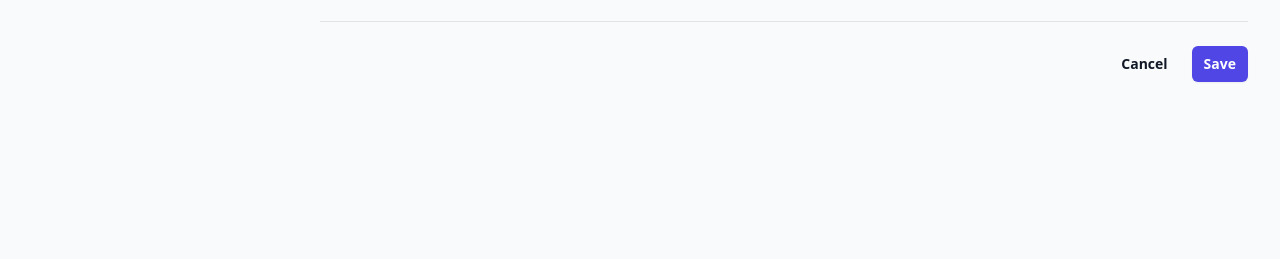
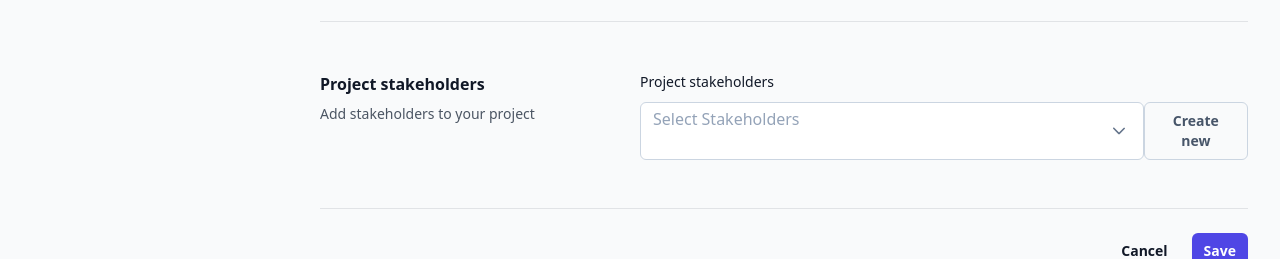
Before and after one commit to hang-up/cleartrack, a Vue app in the folder frontend/: page /#/projects/new in a window 1280 px wide. Shown: the part 992-1251 px from the top of the page. Before the commit the page ends 1114 px from the top, so only its background shows below. Built offline with nearby package versions, Linux system fonts and the light colour scheme; no server answers; the database is empty.

Commit message:
Added stakeholder form.

```diff
--- a/frontend/src/components/projects/Form.vue
+++ b/frontend/src/components/projects/Form.vue
@@ -219,6 +219,43 @@
             </div>
           </div>
         </div>
+
+        <div
+          class="grid grid-cols-1 gap-x-8 gap-y-10 border-b border-gray-900/10 pb-12 md:grid-cols-3"
+        >
+          <div>
+            <h2 class="text-base font-semibold leading-7 text-gray-900">Project stakeholders</h2>
+            <p class="mt-1 text-sm leading-6 text-gray-600">Add stakeholders to your project</p>
+          </div>
+
+          <div class="grid max-w-2xl grid-cols-1 gap-x-6 gap-y-8 sm:grid-cols-6 md:col-span-2">
+            <div class="sm:col-span-6">
+              <label class="block text-sm font-medium leading-6 text-gray-900"
+                >Project stakeholders</label
+              >
+              <div class="mt-2">
+                <div class="flex justify-between">
+                  <MultiSelect
+                    class="w-10/12"
+                    v-model="selectedStakeholders"
+                    :options="availableStakeholders"
+                    filter
+                    optionLabel="name"
+                    display="chip"
+                    placeholder="Select Stakeholders"
+                  />
+                  <button
+                    type="button"
+                    class="rounded-md border border-slate-300 px-3 py-2 text-sm font-semibold text-slate-600 hover:bg-slate-500 hover:text-white focus-visible:outline focus-visible:outline-2 focus-visible:outline-offset-2 focus-visible:outline-slate-600"
+                    @click="createStakeholder"
+                  >
+                    Create new
+                  </button>
+                </div>
+              </div>
+            </div>
+          </div>
+        </div>
       </div>
 
       <div class="mt-6 flex items-center justify-end gap-x-6">
@@ -235,6 +272,10 @@
       :visible="isResourceModalVisible"
       @close="(e: boolean) => (isResourceModalVisible = e)"
     ></ResourceModal>
+    <StakeHolderModal
+      :visible="isStakeholderModalVisible"
+      @close="(e: boolean) => (isStakeholderModalVisible = e)"
+    ></StakeHolderModal>
   </div>
 </template>
 
@@ -248,10 +289,12 @@ import Dropdown from 'primevue/dropdown'
 import MultiSelect from 'primevue/multiselect'
 import CommonBadge from '@/components/common/Badge.vue'
 import ResourceModal from '@/components/resources/Modal.vue'
+import StakeHolderModal from '@/components/stakeholders/Modal.vue'
 
 import { ProjectStatus } from '@/types/project-status'
 import { useProjects } from '@/composables/use-projects'
 import { useResources } from '@/composables/use-resources'
+import { useStakeholders } from '@/composables/use-stakeholders'
 
 export default defineComponent({
   name: 'NewProjectForm',
@@ -264,18 +307,20 @@ export default defineComponent({
     TextArea,
     Calendar,
     Dropdown,
-    ResourceModal
+    ResourceModal,
+    StakeHolderModal
   },
   setup() {
     const { getProjectStatusBadge, getProjectTypes } = useProjects()
     const { getAll } = useResources()
+    const { getAll: getAllStakeholders } = useStakeholders()
 
     const name = ref('')
     const description = ref('')
-    const startDate = ref('')
-    const endDate = ref('')
-    const committeePresentationDate = ref('')
-    const publicationDate = ref('')
+    const startDate = ref(null)
+    const endDate = ref(null)
+    const committeePresentationDate = ref(null)
+    const publicationDate = ref(null)
 
     const projectTypes = ref<any[]>([])
     const selectedProjectType = ref(undefined)
@@ -285,16 +330,26 @@ export default defineComponent({
     )
     const selectedProjectStatus = ref(undefined)
 
+    // Resources
     const selectedResources = ref<any[]>([])
     const availableResources = ref<any[]>([])
-
     const isResourceModalVisible = ref(false)
     const createResource = () => {
       isResourceModalVisible.value = true
     }
+
+    // Stakeholders
+    const selectedStakeholders = ref<any[]>([])
+    const availableStakeholders = ref<any[]>([])
+    const isStakeholderModalVisible = ref(false)
+    const createStakeholder = () => {
+      isStakeholderModalVisible.value = true
+    }
+
     onMounted(async () => {
       projectTypes.value = await getProjectTypes()
       availableResources.value = await getAll()
+      availableStakeholders.value = await getAllStakeholders()
     })
 
     return {
@@ -312,7 +367,11 @@ export default defineComponent({
       selectedResources,
       availableResources,
       createResource,
-      isResourceModalVisible
+      isResourceModalVisible,
+      selectedStakeholders,
+      availableStakeholders,
+      createStakeholder,
+      isStakeholderModalVisible
     }
   }
 })
--- a/frontend/src/components/projects/Gantt.vue
+++ b/frontend/src/components/projects/Gantt.vue
@@ -1,11 +1,7 @@
 <template>
   <div class="">
     <div class="flex mb-2 justify-end">
-      <ButtonGroup class="text-sm">
-        <PButton @click="changeViewMode('day')" icon="pi pi-sun" label="Day View" />
-        <PButton @click="changeViewMode('week')" icon="pi pi-calendar-times" label="Week View" />
-        <PButton @click="changeViewMode('month')" icon="pi pi-calendar-plus" label="Month View" />
-      </ButtonGroup>
+      <SelectButton v-model="mode" :options="modes" aria-labelledby="basic" />
     </div>
 
     <div class="overflow-hidden">
@@ -14,7 +10,7 @@
         :tasks="tasks"
         @task-updated="debugEventLog.push($event)"
         @task-date-updated="debugEventLog.push($event)"
-        @task-progress-change="debugEventLog.push($event)"
+        @task-progress-updated="debugEventLog.push($event)"
         v-if="tasks.length"
       />
       <i class="pi pi-spinner animate-spin !block text-center my-0 mx-auto" v-else></i>
@@ -31,8 +27,7 @@
 
 <script lang="ts">
 import { defineComponent, ref, onMounted } from 'vue'
-import PButton from 'primevue/button'
-import ButtonGroup from 'primevue/buttongroup'
+import SelectButton from 'primevue/selectbutton'
 
 import FrappeGantt from '@/components/common/Gantt.vue'
 
@@ -40,11 +35,11 @@ const BetterGantt = defineComponent({
   name: 'BetterGantt',
   components: {
     FrappeGantt,
-    PButton,
-    ButtonGroup
+    SelectButton
   },
   setup() {
     const mode = ref('week')
+    const modes = ref(['day', 'week', 'month', 'quarter', 'year', 'fiscal_year'])
     const tasks = ref<any>([])
     const debugEventLog = ref<any>([])
 
@@ -63,7 +58,7 @@ const BetterGantt = defineComponent({
               id: '2',
               name: 'World',
               start: '2019-01-05',
-              end: '2019-01-10',
+              end: '2019-03-10',
               progress: 20,
               dependencies: '1'
             },
@@ -71,7 +66,7 @@ const BetterGantt = defineComponent({
               id: '3',
               name: 'From',
               start: '2019-01-10',
-              end: '2019-01-15',
+              end: '2019-04-15',
               progress: 30,
               dependencies: '2'
             },
@@ -79,7 +74,7 @@ const BetterGantt = defineComponent({
               id: '4',
               name: 'Lloyd',
               start: '2019-01-15',
-              end: '2019-01-20',
+              end: '2019-02-28',
               progress: 40,
               dependencies: '3'
             }
@@ -102,20 +97,16 @@ const BetterGantt = defineComponent({
       ]
     }
 
-    const changeViewMode = (viewMode: string) => {
-      mode.value = viewMode
-    }
-
     onMounted(async () => {
       await fetchTasks()
     })
 
     return {
       mode,
+      modes,
       tasks,
       debugEventLog,
-      addRandomTask,
-      changeViewMode
+      addRandomTask
     }
   }
 })
--- a/frontend/src/components/resources/Modal.vue
+++ b/frontend/src/components/stakeholders/Modal.vue
@@ -2,18 +2,26 @@
   <PDialog
     v-model:visible="isVisible"
     modal
-    header="Create resource"
+    header="Create Stakeholder"
     :style="{ width: '25rem' }"
     :closable="false"
   >
-    <span class="text-surface-600 dark:text-surface-0/70 block mb-5">A resource is xxxx</span>
+    <span class="text-surface-600 dark:text-surface-0/70 block mb-5 p-text-secondary text-sm"
+      >A stakeholder is an entity who has an interest in the success of a project.</span
+    >
     <div class="flex items-center gap-3 mb-3">
       <label for="name" class="font-semibold w-[6rem]">Name</label>
       <InputText id="name" class="flex-auto" autocomplete="off" v-model="name" />
     </div>
     <div class="flex items-center gap-3 mb-5">
-      <label for="role" class="font-semibold w-[6rem]">Role</label>
-      <InputText id="role" class="flex-auto" autocomplete="off" v-model="role" />
+      <label for="role" class="font-semibold w-[6rem]">Type</label>
+      <Dropdown
+        v-model="role"
+        :options="roles"
+        optionLabel="name"
+        placeholder="Select a type"
+        class="flex-auto"
+      />
     </div>
     <div class="flex justify-end gap-2">
       <PButton type="button" label="Cancel" severity="secondary" @click="handleClose"></PButton>
@@ -27,14 +35,16 @@ import { defineComponent, ref, watch } from 'vue'
 import PButton from 'primevue/button'
 import PDialog from 'primevue/dialog'
 import InputText from 'primevue/inputtext'
+import Dropdown from 'primevue/dropdown'
 
 const Modal = defineComponent({
   emits: ['close'],
-  name: 'NewResourceModal',
+  name: 'NewStakeholderModal',
   components: {
     PButton,
     PDialog,
-    InputText
+    InputText,
+    Dropdown
   },
   props: {
     visible: {
@@ -50,6 +60,11 @@ const Modal = defineComponent({
     const isVisible = ref<boolean>(props.visible)
     const name = ref('')
     const role = ref('')
+    const roles = [
+      { name: 'Stakeholder Type 1', value: 'type 1' },
+      { name: 'Stakeholder Type 2', value: 'type 2' },
+      { name: 'Stakeholder Type 3', value: 'type 3' }
+    ]
 
     watch(
       () => props.visible,
@@ -67,6 +82,7 @@ const Modal = defineComponent({
     return {
       name,
       role,
+      roles,
       isVisible,
       handleClose
     }
--- /dev/null
+++ b/frontend/src/composables/use-stakeholders.ts
@@ -0,0 +1,16 @@
+import { useSupabase } from './use-supabase'
+
+const useStakeholders = () => {
+  const getAll = async () => {
+    const supabase = useSupabase()
+    const { data, error } = await supabase.from('stakeholders').select('*')
+    if (error) {
+      throw new Error(error.message)
+    }
+    return data
+  }
+
+  return { getAll }
+}
+
+export { useStakeholders }
```
